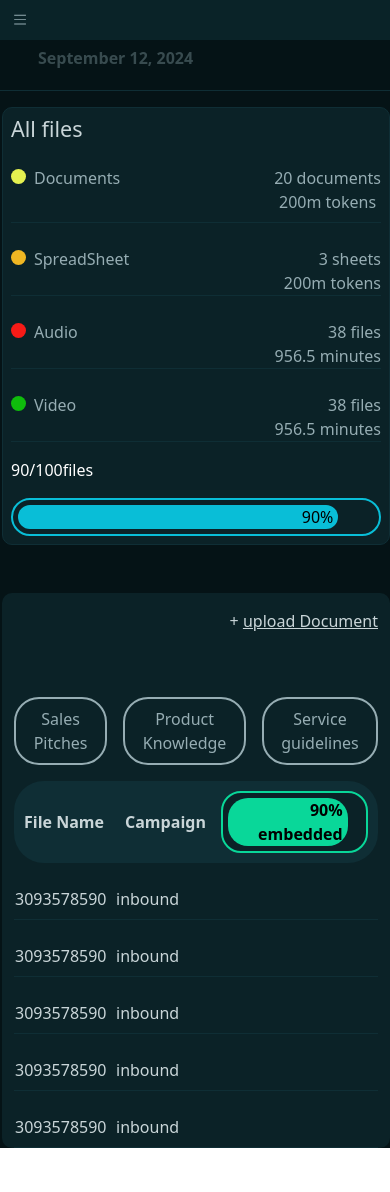
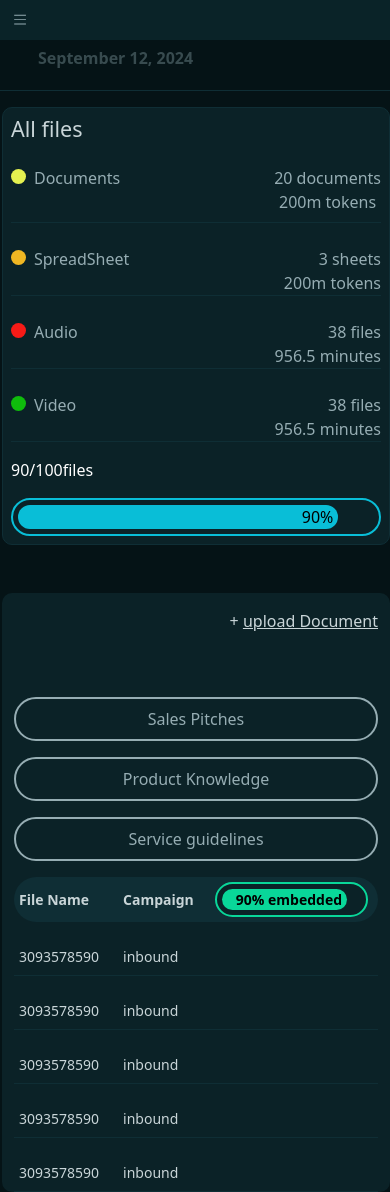
Before and after one commit to jodosjodos/agentCall, a React (Vite) app: page /knowledge in a window 390 px wide. Before the commit the page ends 1148 px from the top, so only its background shows below. Built offline with nearby package versions, Linux system fonts and the light colour scheme.

Commit message:
[style] making responsiveness

```diff
--- a/src/component/SalesPitchers.tsx
+++ b/src/component/SalesPitchers.tsx
@@ -12,6 +12,9 @@ const ChildProgressBar = styled.div`
   color: black;
   width: 90%;
   padding-inline: 5px;
+  @media (max-width: 768px) {
+    font-size: 14px;
+  }
 `;
 const TableParent = styled.table`
   color: #c9d5d8;
@@ -30,9 +33,21 @@ const TRrMade = styled.tr`
 const Th = styled.th`
   padding: 10px;
   background-color: #0f2e35;
+  @media (max-width: 768px) {
+    font-size: 14px;
+    padding: 5px;
+  }
+`;
+const Td = styled.td`
+  padding-top: 10px;
+  padding-bottom: 5px;
+  @media (max-width: 768px) {
+    font-size: 14px;
+    padding: 5px;
+  }
 `;
 
-export function SalesPitchers({activeButton}:{activeButton:string}) {
+export function SalesPitchers({ activeButton }: { activeButton: string }) {
   return (
     <TableParent>
       <TheadMade>
@@ -47,28 +62,28 @@ export function SalesPitchers({activeButton}:{activeButton:string}) {
 
       <tbody>
         <TRrMade className="pt-5">
-          <td className="pt-4 pb-2">3093578590</td>
-          <td className="pt-4 pb-2">{activeButton}</td>
-          <td className="pt-4 pb-2"></td>
+          <Td className="pt-4  pb-2">3093578590</Td>
+          <Td className="pt-4 pb-2">{activeButton}</Td>
+          <Td className="pt-4 pb-2"></Td>
         </TRrMade>
         <TRrMade className="pt-5">
-          <td className="pt-4 pb-2">3093578590</td>
-          <td className="pt-4 pb-2">{activeButton}</td>
-          <td className="pt-4 pb-2"></td>
+          <Td className="pt-4 pb-2">3093578590</Td>
+          <Td className="pt-4 pb-2">{activeButton}</Td>
+          <Td className="pt-4 pb-2"></Td>
         </TRrMade>
         <TRrMade className="pt-5">
-          <td className="pt-4 pb-2">3093578590</td>
-          <td className="pt-4 pb-2">{activeButton}</td>
-          <td className="pt-4 pb-2"></td>
+          <Td className="pt-4 pb-2">3093578590</Td>
+          <Td className="pt-4 pb-2">{activeButton}</Td>
+          <Td className="pt-4 pb-2"></Td>
         </TRrMade>
         <TRrMade className="pt-5">
-          <td className="pt-4 pb-2">3093578590</td>
-          <td className="pt-4 pb-2">{activeButton}</td>
-          <td className="pt-4 pb-2"></td>
+          <Td className="pt-4 pb-2">3093578590</Td>
+          <Td className="pt-4 pb-2">{activeButton}</Td>
+          <Td className="pt-4 pb-2"></Td>
         </TRrMade>
         <TRrMade className="pt-5">
-          <td className="pt-4 pb-2">3093578590</td>
-          <td className="pt-4 pb-2">{activeButton}</td>
+          <Td className="pt-4 pb-2">3093578590</Td>
+          <Td className="pt-4 pb-2">{activeButton}</Td>
           <td className="pt-4 pb-2"></td>
         </TRrMade>
       </tbody>
--- a/src/component/SideBar.tsx
+++ b/src/component/SideBar.tsx
@@ -44,7 +44,7 @@ export function SideBar() {
           >
             <img src="/HomeIcon.png" alt="" />
             {(isSidebarOpened || activeMobile) && (
-              <span className="ms-2 d-md-none d-lg-inline-block ">Home</span>
+              <span className="ms-2  d-lg-inline-block ">Home</span>
             )}
           </StyledLink>
         </li>
@@ -57,7 +57,7 @@ export function SideBar() {
           >
             <img src="/callIcon.png" alt="" />
             {(isSidebarOpened || activeMobile) && (
-              <span className="ms-2 d-md-none d-lg-inline-block ">Agent</span>
+              <span className="ms-2  d-lg-inline-block ">Agent</span>
             )}
           </StyledLink>
         </li>
@@ -73,7 +73,7 @@ export function SideBar() {
           >
             <img src="/callIcon.png" alt="" />
             {(isSidebarOpened || activeMobile) && (
-              <span className="ms-2 d-md-none d-lg-inline-block ">Calls</span>
+              <span className="ms-2  d-lg-inline-block ">Calls</span>
             )}
           </StyledLink>
         </li>
@@ -86,9 +86,7 @@ export function SideBar() {
           >
             <img src="/contactIcon.png" alt="" />
             {(isSidebarOpened || activeMobile) && (
-              <span className="ms-2 d-md-none d-lg-inline-block ">
-                Contacts
-              </span>
+              <span className="ms-2  d-lg-inline-block ">Contacts</span>
             )}
           </StyledLink>
         </li>
@@ -101,9 +99,7 @@ export function SideBar() {
           >
             <img src="/campaignIcon.png" alt="" />
             {(isSidebarOpened || activeMobile) && (
-              <span className="ms-2 d-md-none d-lg-inline-block ">
-                Compaigns
-              </span>
+              <span className="ms-2  d-lg-inline-block ">Compaigns</span>
             )}
           </StyledLink>
         </li>
@@ -117,9 +113,7 @@ export function SideBar() {
             <img src="/companyIcon.png" alt="" />
 
             {(isSidebarOpened || activeMobile) && (
-              <span className="ms-2 d-md-none d-lg-inline-block ">
-                Companies
-              </span>
+              <span className="ms-2  d-lg-inline-block ">Companies</span>
             )}
           </StyledLink>
         </li>
@@ -132,9 +126,7 @@ export function SideBar() {
           >
             <img src="/knowledgeIcon.png" alt="" />
             {(isSidebarOpened || activeMobile) && (
-              <span className="ms-2 d-md-none d-lg-inline-block ">
-                Knowledge
-              </span>
+              <span className="ms-2  d-lg-inline-block ">Knowledge</span>
             )}
           </StyledLink>
         </li>
--- a/src/index.css
+++ b/src/index.css
@@ -24,7 +24,7 @@ ul.nav {
 
 
 
-@media screen and (max-width: 600px) {
+@media screen and (max-width: 993px) {
   .nav-item {
     display: none;
   }
--- a/src/pages/KnowledgePage.tsx
+++ b/src/pages/KnowledgePage.tsx
@@ -189,7 +189,7 @@ export function KnowledgePage() {
             </LinkP>
 
             <div className="d-flex flex-column gap-3">
-              <div className="d-flex flex-row gap-3">
+              <div className="d-flex flex-lg-row flex-column gap-3">
                 <ComponentRender
                   onClick={() => setActiveButton("Inbound")}
                   className="py-2 px-3"
```
